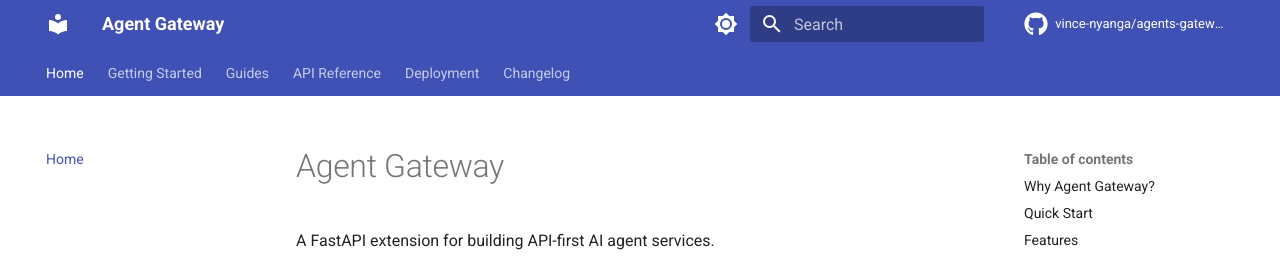
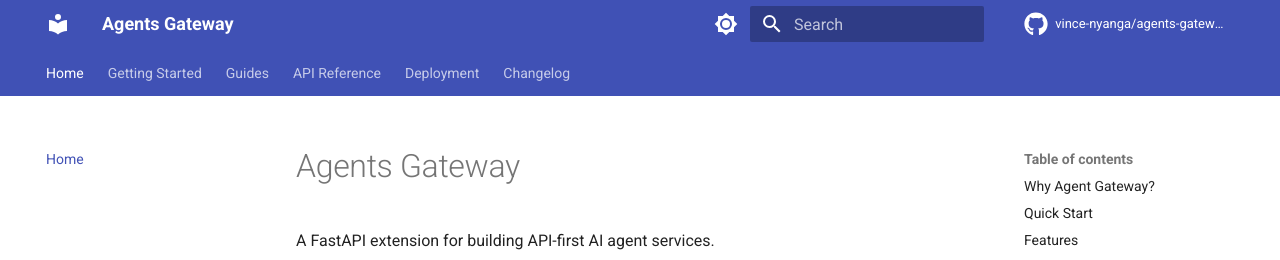
Before and after one commit to lenkie-code/agents-gateway, an MkDocs documentation site: the page built from docs/index.md, in a window 1280 px wide and 900 px high. Shown: the top 260 px of the window. Built offline with MkDocs 1.6.1 and Material for MkDocs 9.7.7, drawn with Linux system fonts in a browser that asks for light colours; comment, search, counter and statistics services are not loaded.

Commit message:
docs: rename heading to Agents Gateway

```diff
--- a/docs/index.md
+++ b/docs/index.md
@@ -1,4 +1,4 @@
-# Agent Gateway
+# Agents Gateway
 
 A FastAPI extension for building API-first AI agent services.
 
--- a/mkdocs.yml
+++ b/mkdocs.yml
@@ -1,4 +1,4 @@
-site_name: Agent Gateway
+site_name: Agents Gateway
 site_description: A FastAPI extension for building API-first AI agent services
 site_url: https://vince-nyanga.github.io/agents-gateway/
 repo_url: https://github.com/vince-nyanga/agents-gateway
```
